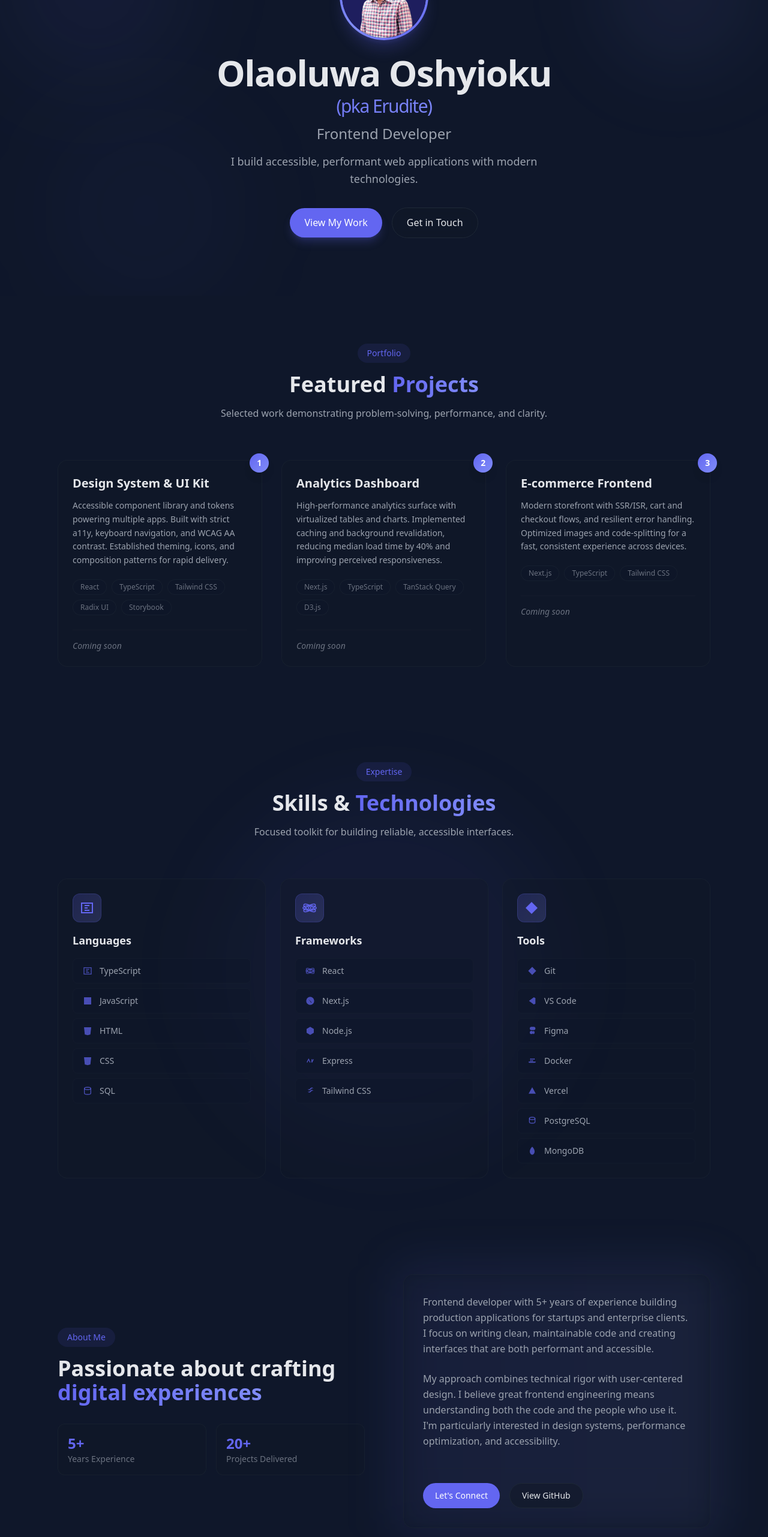
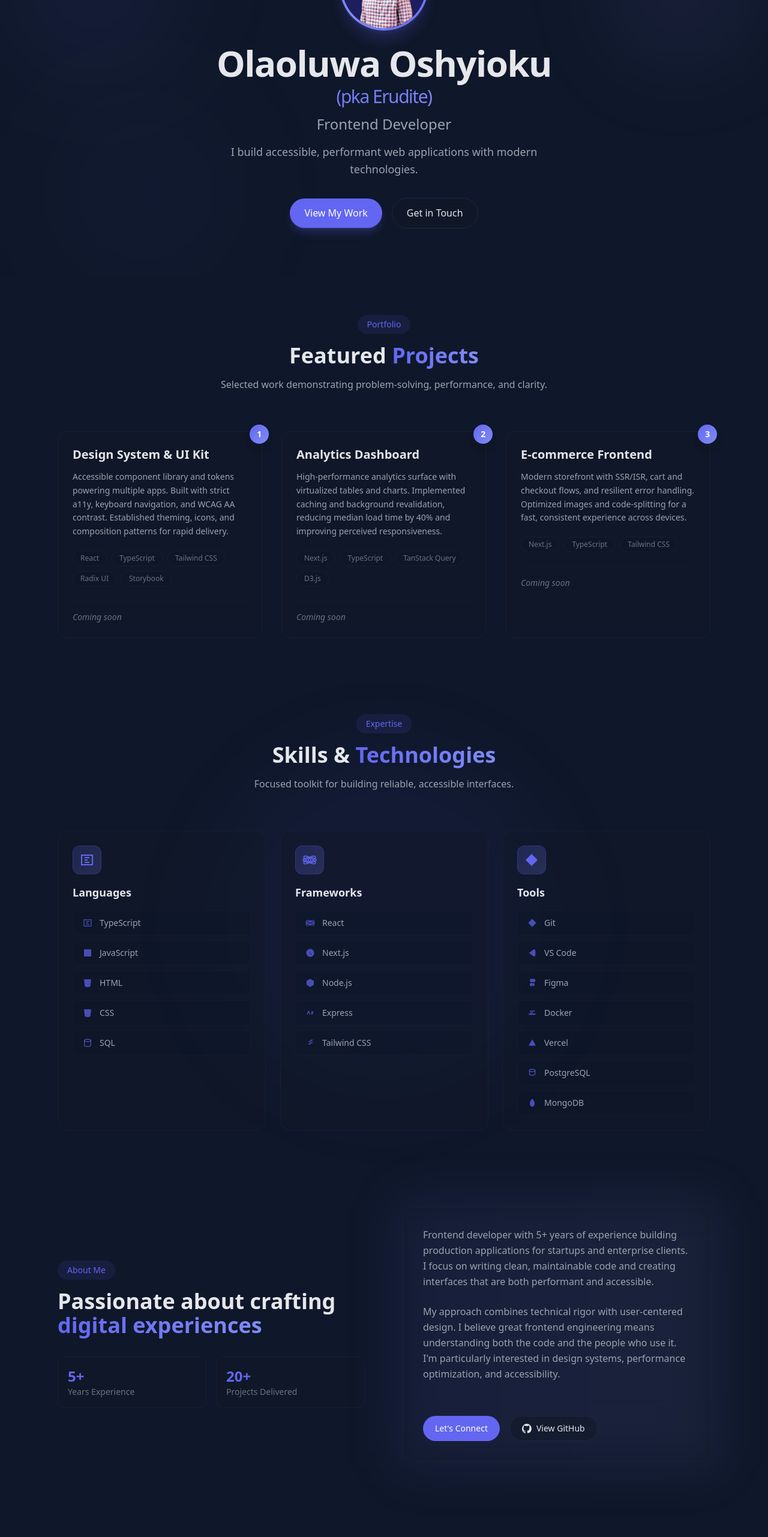
Before and after one commit to Erudite11/Erudite-Portfolio, a Next.js app: page / in a window 1280 px wide. Shown: the part 234-2797 px from the top of the page at 60% size. Built offline with nearby package versions, Linux system fonts and the light colour scheme.

Commit message:
fix(ui): reduce spacing further, restore GitHub icon in About, replace email with WhatsApp in Contact socials, gradient shadow for avatar

```diff
--- a/src/components/sections/About.tsx
+++ b/src/components/sections/About.tsx
@@ -4,7 +4,7 @@ import { Reveal } from "@/components/ui/Reveal";
 
 export default function About() {
   return (
-    <section id="about" aria-label="About" className="py-16 sm:py-20 relative">
+    <section id="about" aria-label="About" className="py-12 sm:py-16 relative">
       <Container>
         <div className="grid gap-12 lg:grid-cols-2 lg:gap-16 items-center">
           {/* Left side - heading and decorative element */}
@@ -58,8 +58,9 @@ export default function About() {
                     href={personalInfo.github}
                     target="_blank"
                     rel="noopener noreferrer"
-                    className="inline-flex items-center px-5 py-2.5 rounded-full border border-border bg-surface/50 text-text-primary font-medium hover:border-accent hover:text-accent transition-all duration-300 text-sm"
+                    className="inline-flex items-center gap-2 px-5 py-2.5 rounded-full border border-border bg-surface/50 text-text-primary font-medium hover:border-accent hover:text-accent transition-all duration-300 text-sm"
                   >
+                    <svg viewBox="0 0 24 24" fill="currentColor" className="h-4 w-4"><path d="M12 .5A12 12 0 000 12.6c0 5.3 3.4 9.8 8.1 11.4.6.1.8-.3.8-.6v-2.2c-3.3.7-4-1.4-4-1.4-.5-1.2-1.1-1.6-1.1-1.6-.9-.6.1-.6.1-.6 1 .1 1.5 1 1.5 1 .9 1.5 2.4 1.1 3 .8.1-.7.4-1.1.7-1.4-2.7-.3-5.6-1.4-5.6-6.3 0-1.4.5-2.5 1.2-3.5-.1-.3-.5-1.7.1-3.6 0 0 1-.3 3.5 1.3a12.2 12.2 0 016.3 0c2.5-1.6 3.5-1.3 3.5-1.3.6 1.9.2 3.3.1 3.6.8 1 .1 2.1.1 3.5 0 5-2.9 6-5.6 6.3.4.3.8 1 .8 2.1v3.1c0 .3.2.7.8.6A12 12 0 0024 12.6 12 12 0 0012 .5z" /></svg>
                     View GitHub
                   </a>
                 </div>
--- a/src/components/sections/Contact.tsx
+++ b/src/components/sections/Contact.tsx
@@ -12,7 +12,7 @@ const socialLinks = [
 
 export default function Contact() {
   return (
-    <section id="contact" aria-label="Contact" className="py-16 sm:py-20 relative">
+    <section id="contact" aria-label="Contact" className="py-12 sm:py-16 relative">
       {/* Background decoration */}
       <div className="absolute inset-0 -z-10 overflow-hidden">
         <div className="absolute bottom-0 left-1/2 -translate-x-1/2 w-[800px] h-[400px] bg-gradient-to-t from-accent/10 to-transparent rounded-full blur-3xl" />
--- a/src/components/sections/Hero.tsx
+++ b/src/components/sections/Hero.tsx
@@ -16,7 +16,7 @@ export default function Hero() {
         <div className="absolute -bottom-8 left-20 w-72 h-72 bg-accent/10 rounded-full mix-blend-multiply filter blur-3xl opacity-30 animate-blob animation-delay-4000" />
       </div>
 
-      <Container as="header" className="py-16 sm:py-20 md:py-24">
+      <Container as="header" className="py-12 sm:py-16 md:py-20">
         <div className="flex flex-col items-center text-center">
           <Avatar name={name} src={personalInfo.avatarUrl} size={140} />
 
--- a/src/components/sections/Projects.tsx
+++ b/src/components/sections/Projects.tsx
@@ -6,7 +6,7 @@ import { Icons } from "@/components/ui/Icons";
 export default function Projects() {
   const hasProjects = projects.length > 0;
   return (
-    <section id="projects" aria-label="Projects" className="py-16 sm:py-20">
+    <section id="projects" aria-label="Projects" className="py-12 sm:py-16">
       <Container>
         <Reveal>
           <div className="text-center mb-16">
--- a/src/components/sections/Skills.tsx
+++ b/src/components/sections/Skills.tsx
@@ -70,7 +70,7 @@ export default function Skills() {
   ];
 
   return (
-    <section id="skills" aria-label="Skills" className="py-16 sm:py-20 relative">
+    <section id="skills" aria-label="Skills" className="py-12 sm:py-16 relative">
       {/* Background decoration */}
       <div className="absolute inset-0 -z-10 overflow-hidden">
         <div className="absolute top-1/2 left-1/2 -translate-x-1/2 -translate-y-1/2 w-[600px] h-[600px] bg-accent/5 rounded-full blur-3xl" />
--- a/src/lib/data.ts
+++ b/src/lib/data.ts
@@ -6,6 +6,7 @@ export const personalInfo = {
   github: "https://github.com/Erudite11",
   linkedin: "https://www.linkedin.com/in/olaoluwa-oshiyoku",
   twitter: "https://x.com/DgtErudite",
+  whatsapp: "https://wa.me/2348012345678", // Update with your real WhatsApp number
   brand: "Erudite.portfolio",
   avatarUrl: "/erudite.jpg",
 };
```
